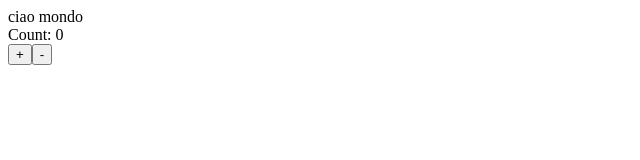
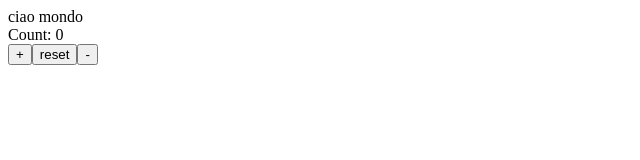
Before and after one commit to Federico-Z96/MiaTech, a React (Create React App) app in the folder react-exercise/: page / in a window 1280 px wide. Shown: the top 160 px of the page, without its empty margins (0-640 px from the left). Built offline with nearby package versions, Linux system fonts and the light colour scheme.

Commit message:
added reset button

```diff
--- a/react-exercise/src/components/Counter.js
+++ b/react-exercise/src/components/Counter.js
@@ -11,10 +11,15 @@ const Counter = () => {
     const handleDecrement = () => {
         setCount(count - 1);
     };
+
+    const handleReset = () => {
+        setCount(0);
+    };
     return (
         <div>
              <div>Count: {count} </div>
              <button onClick={handleIncrement}>+</button>
+             <button onClick={handleReset}>reset</button>
              <button onClick={handleDecrement}>-</button>
        </div>
     )
```
